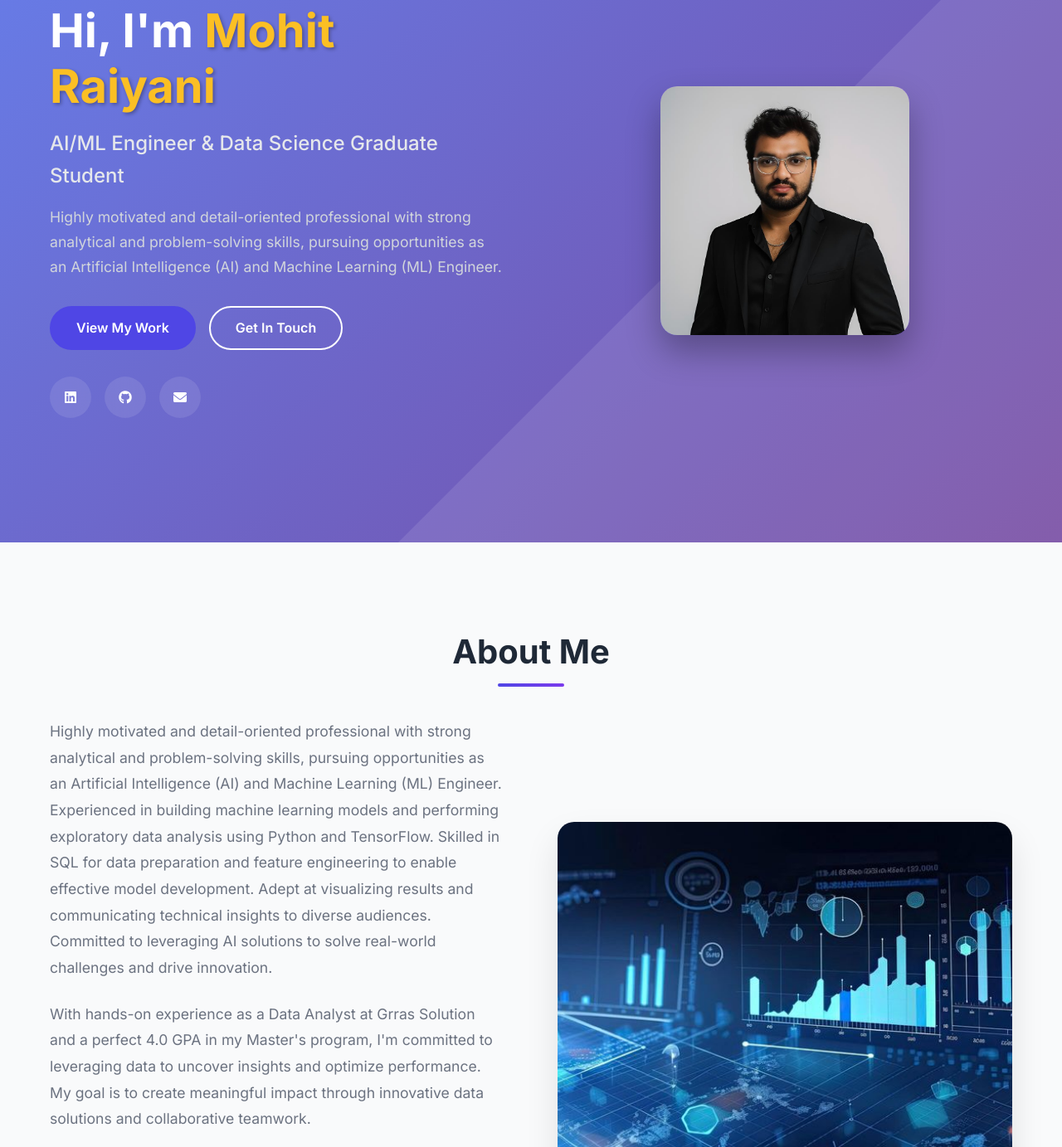
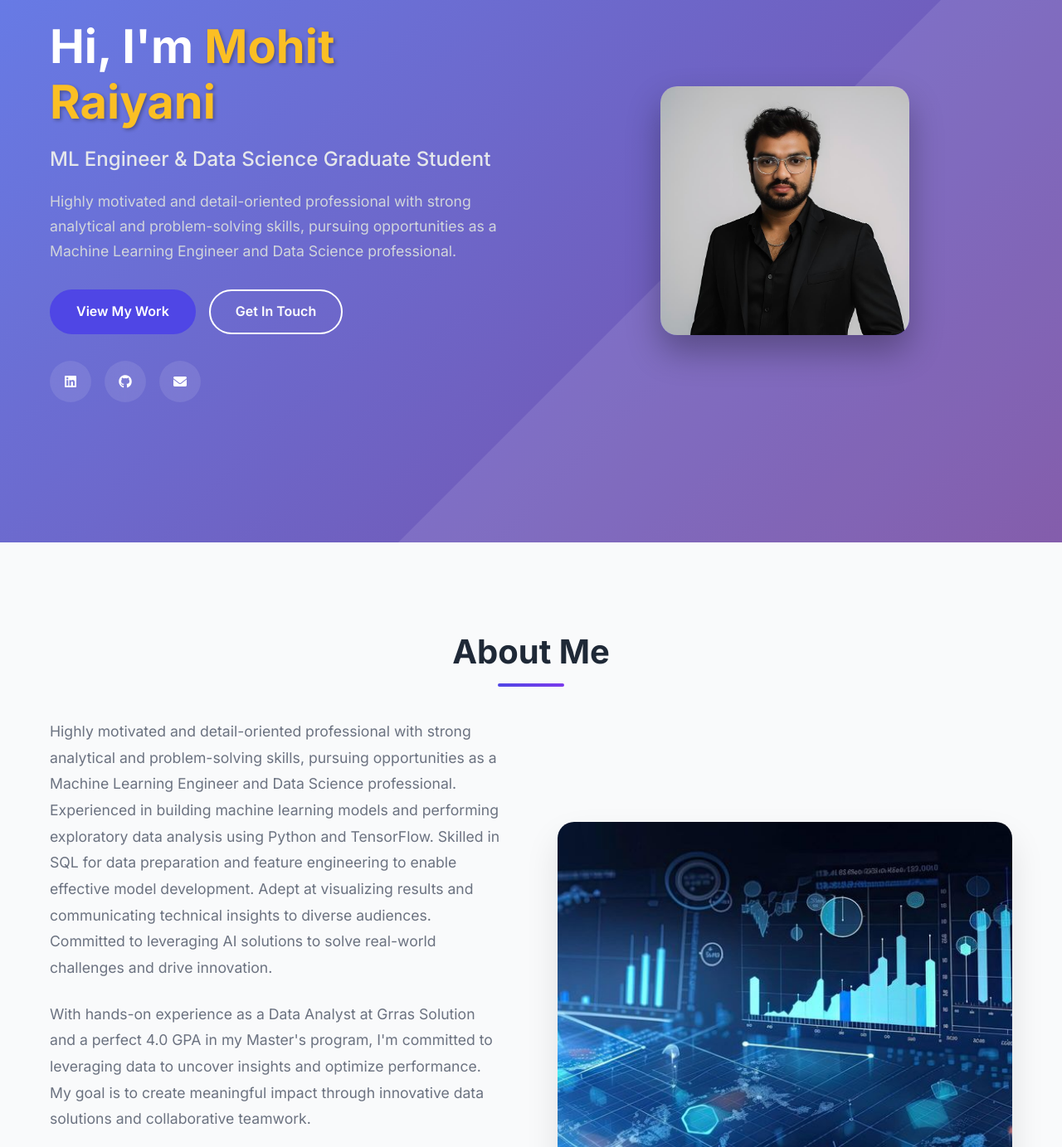
Before and after one commit to MohitRaiyani-27/MohitRaiyani-27.github.io, a website: page index.html in a window 1280 px wide. Shown: the part 146-1529 px from the top of the page at 83% size. Drawn offline with Linux system fonts and the light colour scheme.

Commit message:
Remove AI from title and description, update to ML Engineer & Data Science professional

```diff
--- a/index.html
+++ b/index.html
@@ -51,10 +51,10 @@
                     Hi, I'm <span class="highlight">Mohit Raiyani</span>
                 </h1>
                 <p class="hero-subtitle">
-                    AI/ML Engineer & Data Science Graduate Student
+                    ML Engineer & Data Science Graduate Student
                 </p>
                 <p class="hero-description">
-                    Highly motivated and detail-oriented professional with strong analytical and problem-solving skills, pursuing opportunities as an Artificial Intelligence (AI) and Machine Learning (ML) Engineer.
+                                    Highly motivated and detail-oriented professional with strong analytical and problem-solving skills, pursuing opportunities as a Machine Learning Engineer and Data Science professional.
                 </p>
                 <div class="hero-buttons">
                     <a href="#projects" class="btn btn-primary">View My Work</a>
@@ -89,7 +89,7 @@
             <div class="about-content">
                 <div class="about-text">
                     <p>
-                        Highly motivated and detail-oriented professional with strong analytical and problem-solving skills, pursuing opportunities as an Artificial Intelligence (AI) and Machine Learning (ML) Engineer. Experienced in building machine learning models and performing exploratory data analysis using Python and TensorFlow. Skilled in SQL for data preparation and feature engineering to enable effective model development. Adept at visualizing results and communicating technical insights to diverse audiences. Committed to leveraging AI solutions to solve real-world challenges and drive innovation.
+                        Highly motivated and detail-oriented professional with strong analytical and problem-solving skills, pursuing opportunities as a Machine Learning Engineer and Data Science professional. Experienced in building machine learning models and performing exploratory data analysis using Python and TensorFlow. Skilled in SQL for data preparation and feature engineering to enable effective model development. Adept at visualizing results and communicating technical insights to diverse audiences. Committed to leveraging AI solutions to solve real-world challenges and drive innovation.
                     </p>
                     <p>
                         With hands-on experience as a Data Analyst at Grras Solution and a perfect 4.0 GPA in my
```
